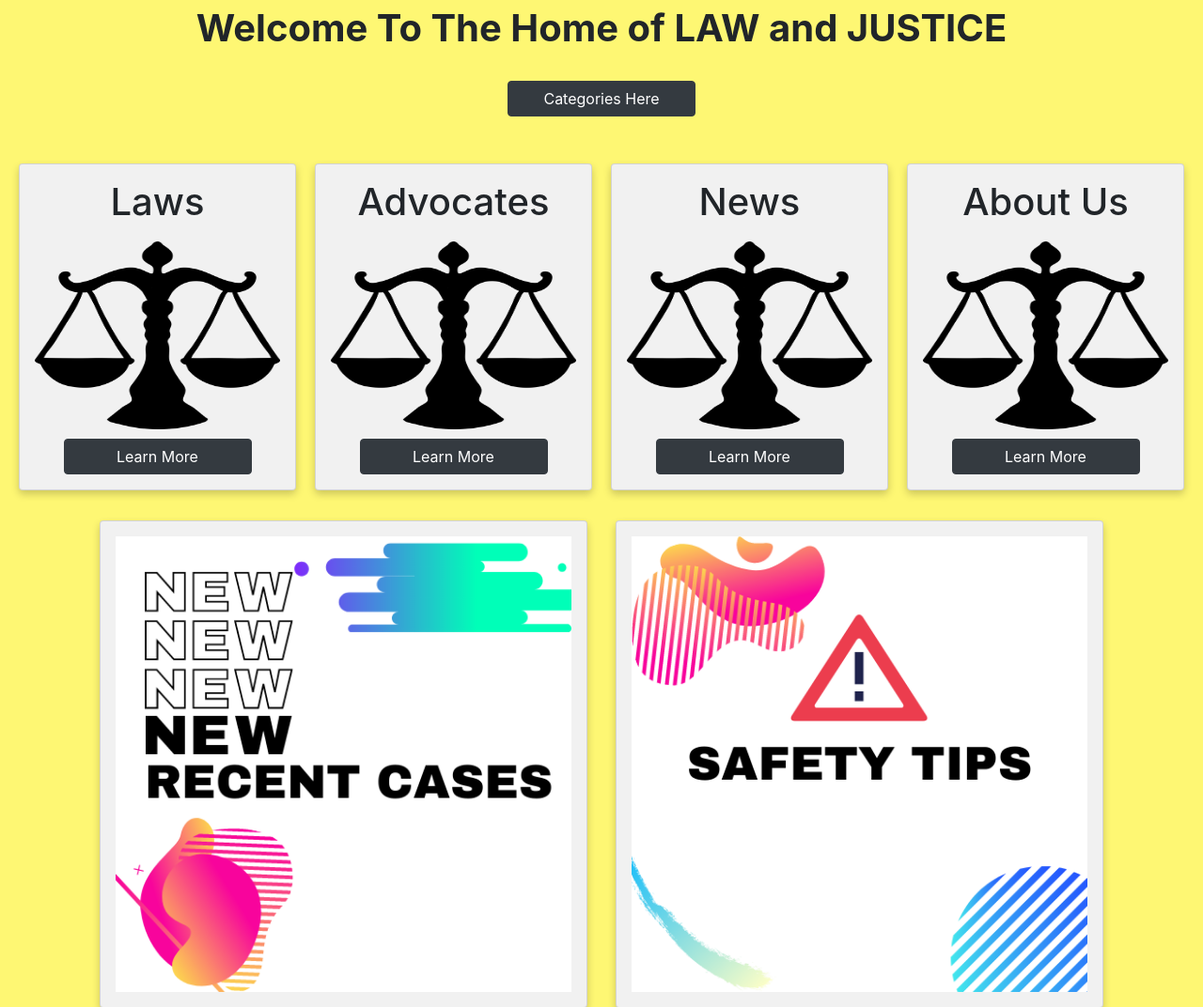
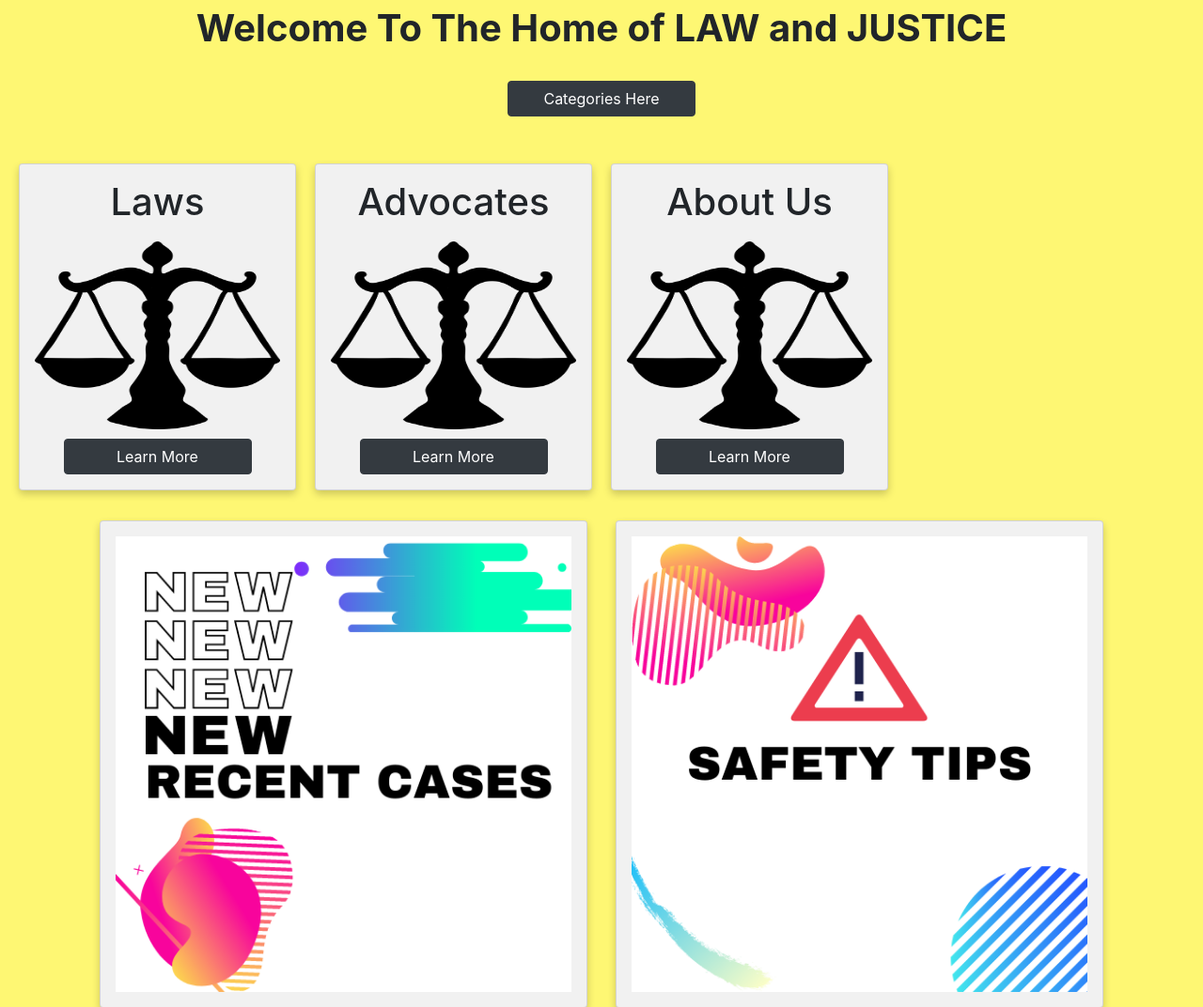
Before and after one commit to AvijoyBhowmick/avyanna, a PHP site: page /dashboard.php in a window 1280 px wide. Shown: the part 404-1476 px from the top of the page at 94% size. Run offline with PHP 8.4, Linux system fonts and the light colour scheme.

Commit message:
removed news

```diff
--- a/dashboard.php
+++ b/dashboard.php
@@ -53,7 +53,7 @@
 	<br>
 	<center><a class="btn btn-dark btn_nav " style="width: 200px;margin-bottom: 20px" href="category.php" role="button">Categories Here</a></center>
 
-
+<center>
 <div class="row" style="margin-top:30px;margin-bottom:30px;margin-left:10px;margin-right:10px">
   <div class="column">
     <div class="card">
@@ -73,21 +73,13 @@
 
   <div class="column">
     <div class="card">
-     <h1>News</h1>
-     <img src="assets/libra.png" width="100%" height="200"  style="margin-bottom:10px; margin-top: 10px" >
-      <center><a class="btn btn-dark btn_nav " style="width: 200px" href="category.php" role="button">Learn More</a></center>
-    </div>
-  </div>
-
-  <div class="column">
-    <div class="card">
       <h1>About Us</h1>
       <img src="assets/libra.png" width="100%" height="200"  style="margin-bottom:10px; margin-top: 10px" >
        <center><a class="btn btn-dark btn_nav " style="width: 200px" href="category.php" role="button">Learn More</a></center>
     </div>
   </div>
 </div>
-
+</center>
 
 <div class="container" width="100%" style="margin-top:30px;margin-bottom:30px">
 	<div class="row">
```
